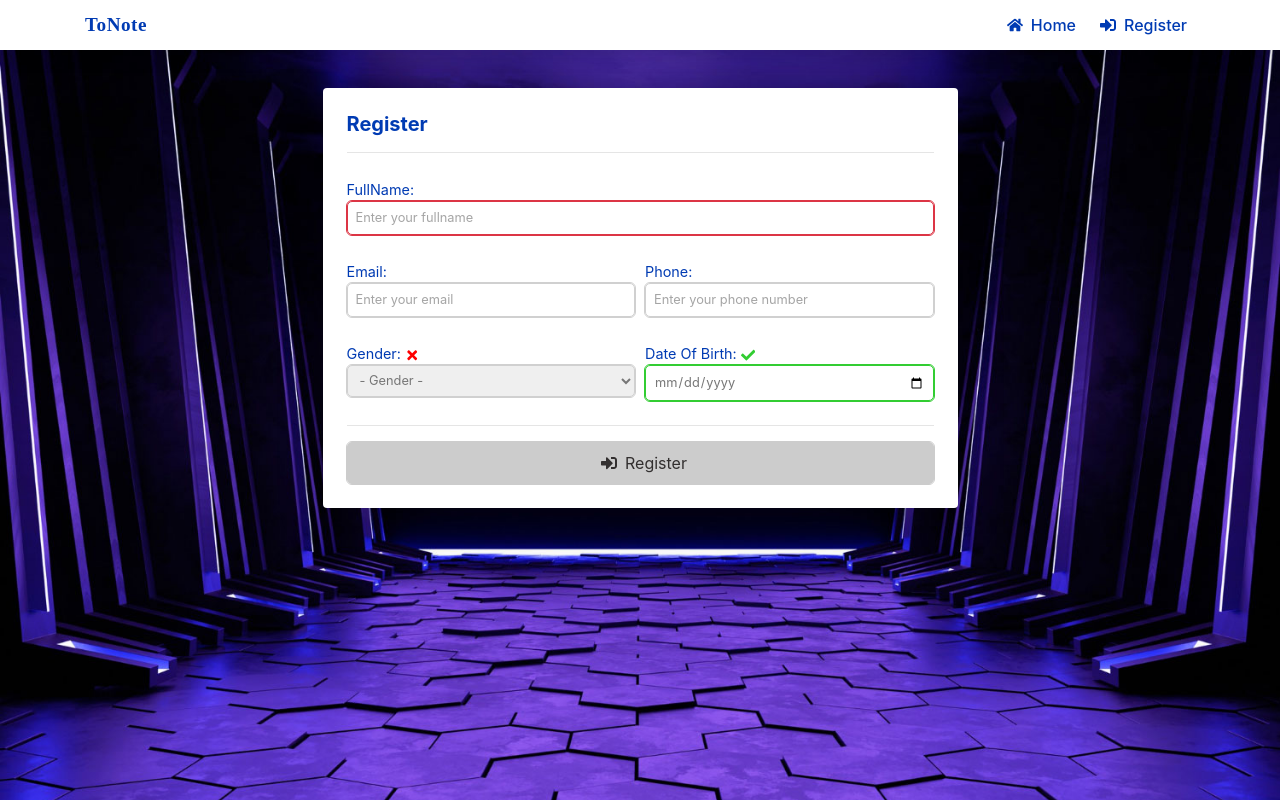
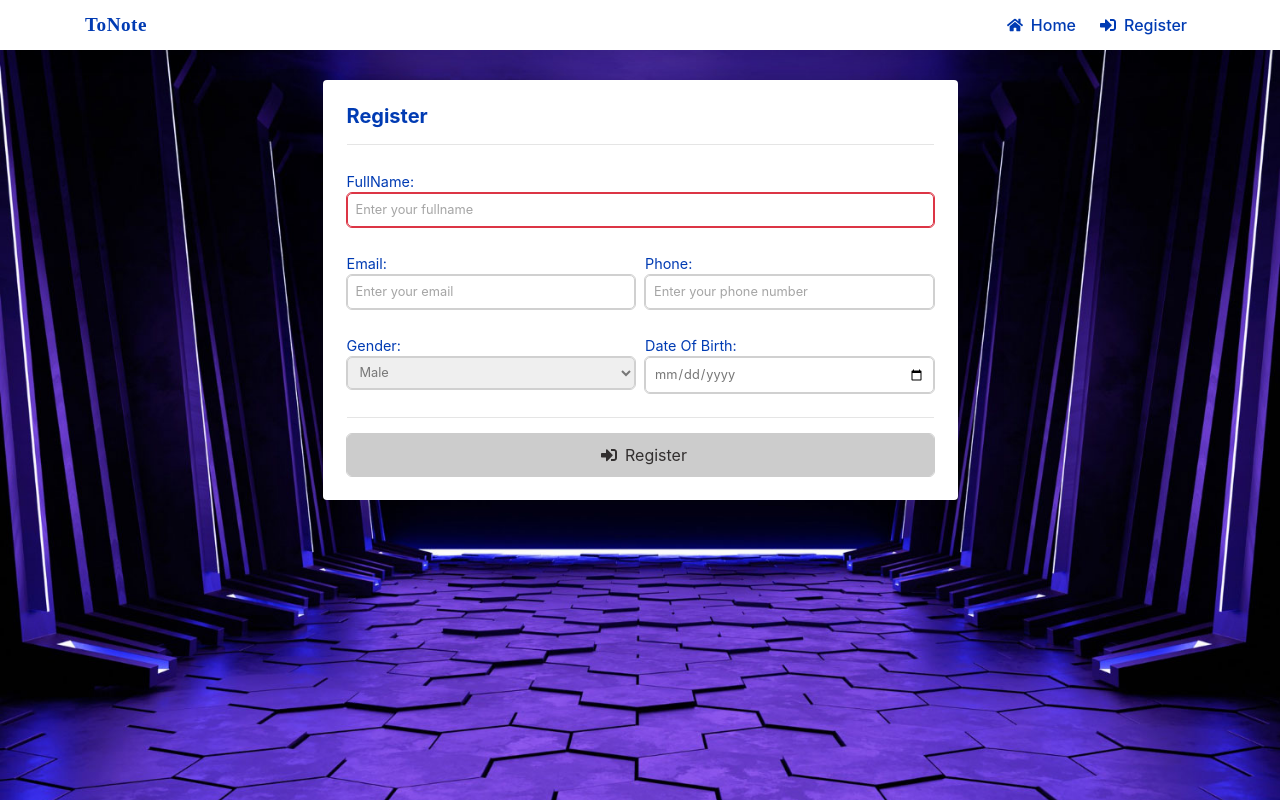
Before and after one commit to Abiodun-Samuel/tonote-project, a React (Create React App) app: page /register in a window 1280 px wide. Built offline with nearby package versions, Linux system fonts and the light colour scheme.

Commit message:
validation

```diff
--- a/src/components/Register/Register.jsx
+++ b/src/components/Register/Register.jsx
@@ -30,8 +30,6 @@ const Register = () => {
   const [errMsg, setErrMsg] = useState("");
   const [success, setSuccess] = useState(false);
 
-  console.log(date);
-
   useEffect(() => {
     userNameRef.current.focus();
   }, []);
@@ -49,7 +47,7 @@ const Register = () => {
   }, [userPhone]);
 
   useEffect(() => {
-    if (gender || gender !== "") {
+    if (gender !== "") {
       setValidGender(true);
     } else {
       setValidGender(false);
@@ -57,13 +55,19 @@ const Register = () => {
   }, [gender]);
 
   useEffect(() => {
-    const year = date.substring(0, 4);
-    if (Number(new Date().getFullYear()) < Number(year)) {
+    if (date) {
+      const year = date.substring(0, 4);
+      if (Number(new Date().getFullYear()) < Number(year)) {
+        setValidDate(false);
+      } else if (Number(new Date().getFullYear()) - Number(year) < 18) {
+        setValidDate(false);
+      } else if (Number(new Date().getFullYear()) - Number(year) >= 18) {
+        setValidDate(true);
+      } else {
+        setValidDate(false);
+      }
+    } else {
       setValidDate(false);
-    } else if (Number(new Date().getFullYear()) - Number(year) < 18) {
-      setValidDate(false);
-    } else if (Number(new Date().getFullYear()) - Number(year) > 18) {
-      setValidDate(true);
     }
   }, [date]);
 
@@ -110,6 +114,7 @@ const Register = () => {
     // }
   };
 
+  console.log(gender);
   return (
     <div className="register">
       <div className="container">
@@ -250,7 +255,7 @@ const Register = () => {
                       Gender:
                       <FaCheck className={validGender ? "valid" : "hide"} />
                       <FaTimes
-                        className={validGender || gender ? "hide" : "invalid"}
+                        className={validGender || !gender ? "hide" : "invalid"}
                       />
                     </label>
                     <select
@@ -266,20 +271,18 @@ const Register = () => {
                       placeholder="Enter your fullname"
                       aria-invalid={validGender ? "false" : "true"}
                       aria-describedby="uidnote"
-                      // onSelect={() => setValidGender(false)}
+                      onClick={(e) => setGender(e.target.value)}
                       onFocus={() => {
                         setGenderFocus(true);
-                        setValidGender(false);
                       }}
                       onBlur={() => setGenderFocus(false)}
                     >
-                      <option value=""> - Gender - </option>
                       <option value="Male">Male</option>
                       <option value="Female">Female</option>
                       <option value="Others">Others</option>
                     </select>
 
-                    <p
+                    {/* <p
                       id="uidnote"
                       className={
                         genderFocus && gender && !validGender
@@ -289,7 +292,7 @@ const Register = () => {
                     >
                       <FaInfoCircle />
                       Select Gender
-                    </p>
+                    </p> */}
                   </div>
 
                   <div className="col-6">
--- a/src/components/Register/register.css
+++ b/src/components/Register/register.css
@@ -4,7 +4,7 @@
    background-position: center;
    min-height: 100vh;
    display: flex;
-   padding-top: 5.5rem;
+   padding-top: 5rem;
    justify-content: center;
 }
 
@@ -26,8 +26,8 @@ input[type="date"]
  {
   padding: 0.4rem 0.5rem;
   outline: none;
-  border: 1px solid #d0d0d0;
-   outline: 1px solid #d0d0d0;
+  border: 0.5px solid #d0d0d0;
+   outline: 0.5px solid #d0d0d0;
   width: 100%;
    border-radius: 5px;
    font-size: 0.8rem;
@@ -39,8 +39,8 @@ input[type="date"]:focus,
 input[type="text"]:focus,
 input[type="tel"]:focus,
 select:focus{
-  border: 1px solid var(--red);
-   outline: 1px solid var(--red);
+  border: 0.5px solid var(--red);
+   outline: 0.5px solid var(--red);
    border-radius: 5px;
 }
 
@@ -94,7 +94,7 @@ color: var(--white);
     color: var(--red);
     padding: 0.5rem;
     position: absolute;
-    bottom: -90px;
+    top: 70px;
     z-index: 10000000;
 }
 
@@ -117,12 +117,12 @@ color: var(--white);
 }
 
 .validinput{
-   border: 0.7px solid limegreen !important;
-   outline: 0.7px solid limegreen !important;
+   border: 0.5px solid limegreen !important;
+   outline: 0.5px solid limegreen !important;
 }
 .invalidinput{
-   border: 0.7px solid red !important;
-   outline: 0.7px solid red !important;
+   border: 0.5px solid red !important;
+   outline: 0.5px solid red !important;
 }
 
 .invalid {
```
